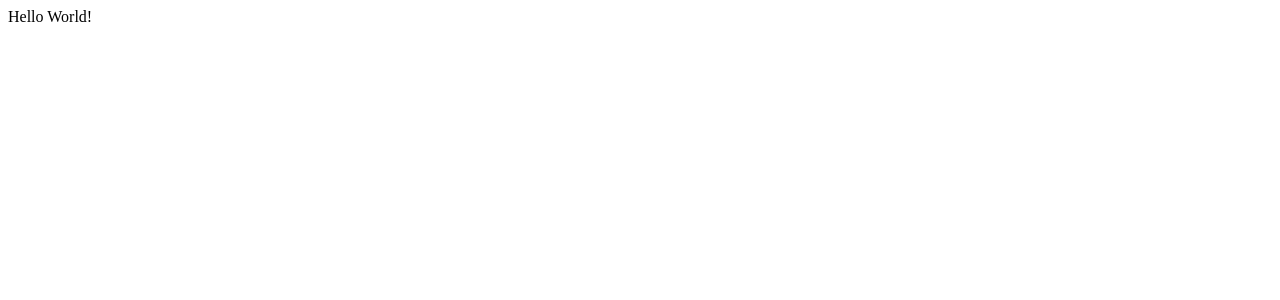
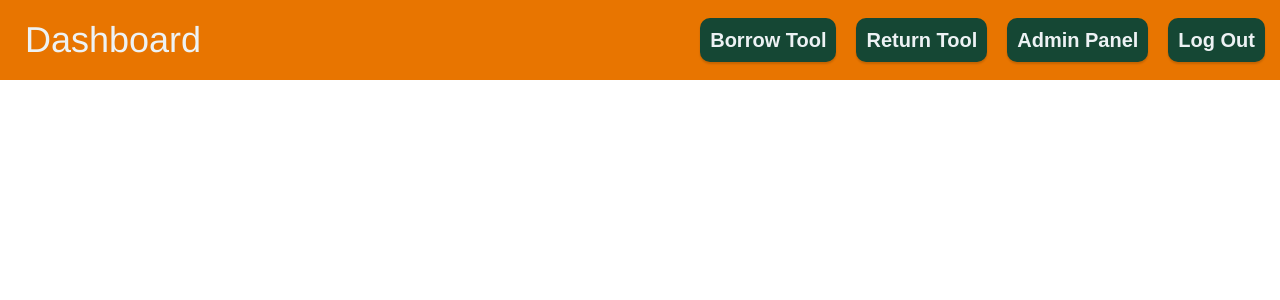
Before and after one commit to vikranthchinnam/UTD-Tool-Crib, a React (Create React App) app: page / in a window 1280 px wide. Shown: the top 300 px of the page. Built offline with nearby package versions, Linux system fonts and the light colour scheme.

Commit message:
Created Dashboard Header

```diff
--- a/src/App.jsx
+++ b/src/App.jsx
@@ -1,10 +1,15 @@
-import { BrowserRouter as Router, Route, Switch } from "react-router-dom";
+import { BrowserRouter as Router, Route, Routes } from "react-router-dom";
+import Dashboard from "./components/Dashboard";
 
 function App() {
   return (
-    <div className="App">
-      Hello World!
-    </div>
+    <Router>
+      <div className="App">
+        <Routes>
+          <Route path="/" element={<Dashboard />}/>
+        </Routes>
+      </div>
+    </Router>
   );
 }
 
--- a/src/components/Dashboard.jsx
+++ b/src/components/Dashboard.jsx
@@ -0,0 +1,21 @@
+import "../styles/dashboard.css"
+
+function Dashboard(){
+
+    return(
+        <div>
+            <div className="header">
+                <p className="dashboard">Dashboard</p>
+                <div className="header-buttons">
+                    <button>Borrow Tool</button>
+                    <button>Return Tool</button>
+                    <button>Admin Panel</button>
+                    <button>Log Out</button>
+                </div>
+            </div>
+
+
+        </div>
+    );
+}
+export default Dashboard;
--- a/src/styles/dashboard.css
+++ b/src/styles/dashboard.css
@@ -1,32 +1,34 @@
 body{
     margin: 0;
     padding: 0;
-    font-family: Helvetica;
-    background-color: #EDF2F4;
-    display: flex;
-    flex-direction: column;
-    align-items: center;
-    justify-content: center;
 }
 
 .header {
     display: flex;
     flex-direction: row;
-    width: 100%;
+    left: 0;
+    right: 0;
+    top: 0;
+    height: 80px;
     justify-content: space-between;
     background-color: #E87500;
+    position: fixed;
+    align-items: center;
 }
 
 .dashboard {
     color: #EDF2F4;
     padding-left: 25px;
+    font-family: Helvetica, Arial, sans-serif;
+    font-size: 36px;
+    font-weight: 500;
 }
 
 #log-out{
     margin-right: 20px;
 }
 
-.header-bttns {
+.header-buttons {
     display: flex;
     flex-direction: row;
     align-items: flex-start;
@@ -41,7 +43,7 @@ button {
     height: flex;
     background-color: #154734;
     color: #EDF2F4;
-    box-shadow: 0px 4px 4px rgba(0, 0, 0, 0.25);
+    box-shadow: 0px 2px 2px rgba(0, 0, 0, 0.15);
     border-radius: 10px;
     border-width: 0;
     font-size: 20px;
@@ -54,7 +56,7 @@ button {
 }
 
 button:hover {
-    box-shadow: 0px 4px 4px rgba(0, 0, 0, 0.75);
+    box-shadow: 0px 2px 2px rgba(0, 0, 0, 0.5);
     cursor: pointer;
 }
 
```
